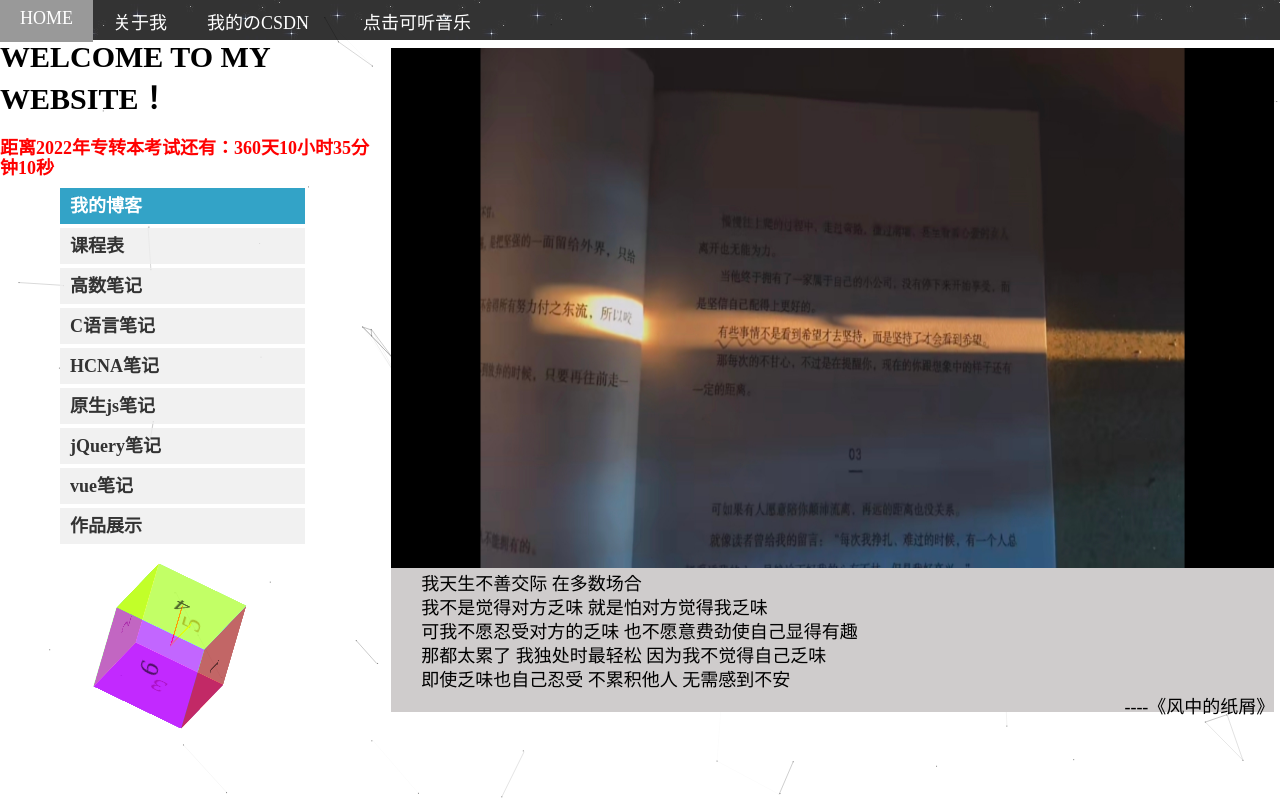
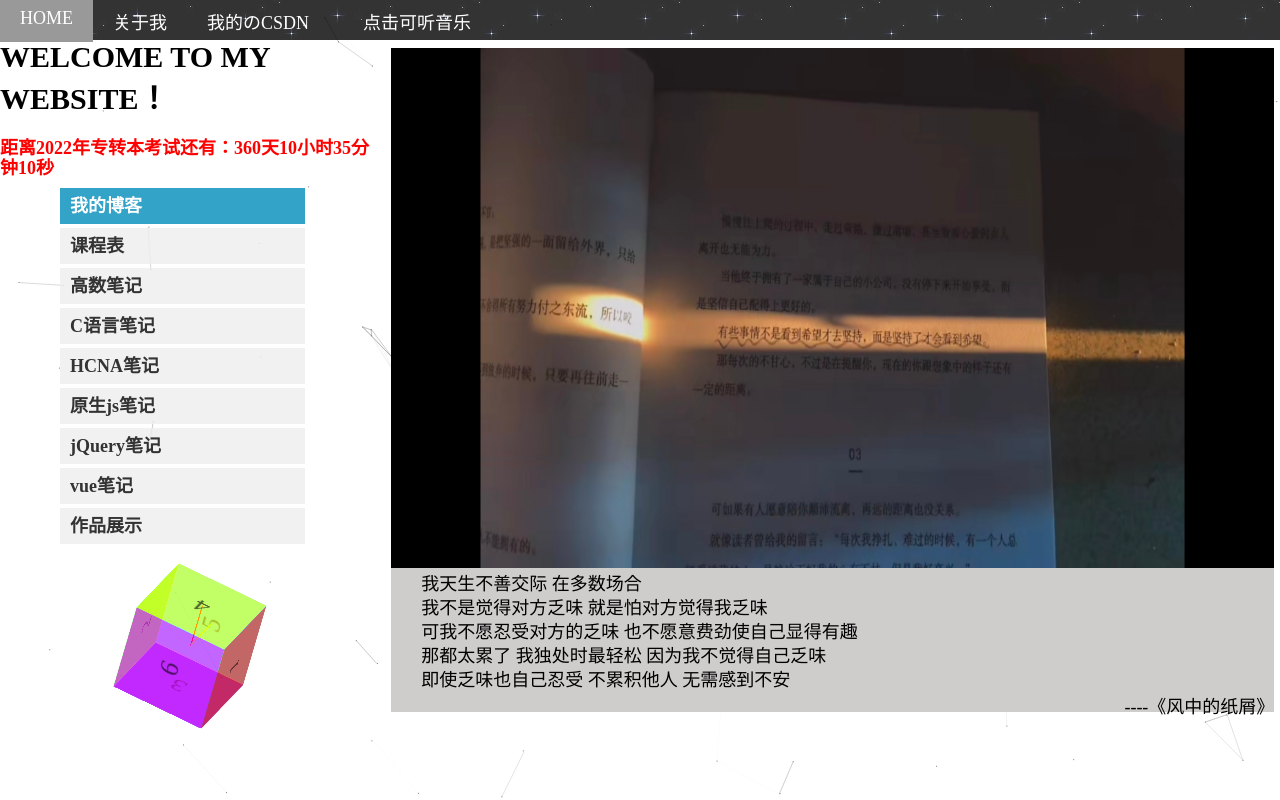
Before and after one commit to Chuanfu-Wei/Chuanfu-Wei.github.io, a PHP site: page / in a window 1280 px wide. Run offline with PHP 8.4, Linux system fonts and the light colour scheme; some web fonts are replaced.

Commit message:
Update 旋转立方体.css

```diff
--- a/webMyself/css/旋转立方体.css
+++ b/webMyself/css/旋转立方体.css
@@ -1,7 +1,7 @@
 #item {
     width: 100px;
     height: 100px;
-    margin: 48px 0 0 120px;
+    margin: 48px 0 0 140px;
     transform-style: preserve-3d;
     animation: three-dimensional-2 20s linear infinite;
 }
```
